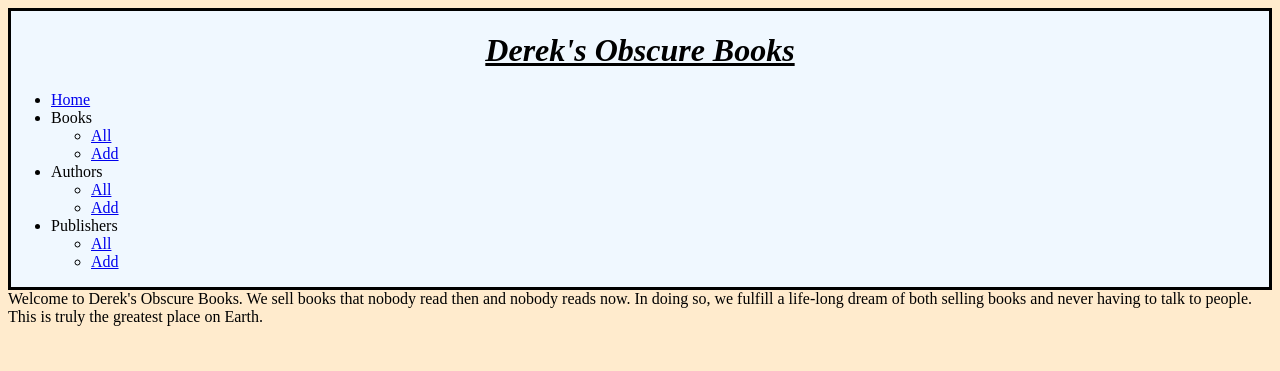
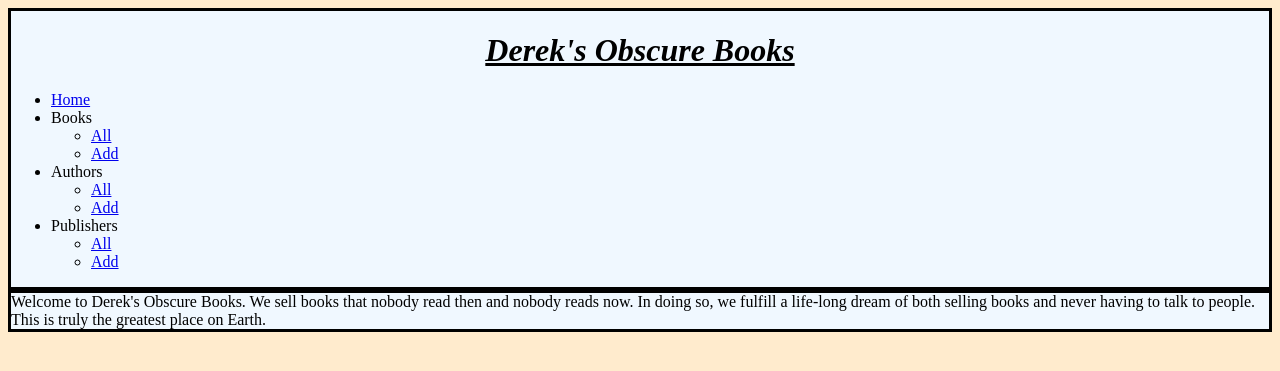
Before and after one commit to drleafgreen88/Dereks_Obscure_Books, a Flask app: page / in a window 1280 px wide. Shown: the top 371 px of the page. Run offline with Flask 2, Linux system fonts and the light colour scheme.

Commit message:
some further changes

```diff
--- a/static/style.css
+++ b/static/style.css
@@ -16,6 +16,11 @@ header {
 
 h2 {
     text-decoration: underline;
+}
+
+div {
+    background-color: aliceblue;
+    border-style: solid;
 }
 
 /* body > div {
```
